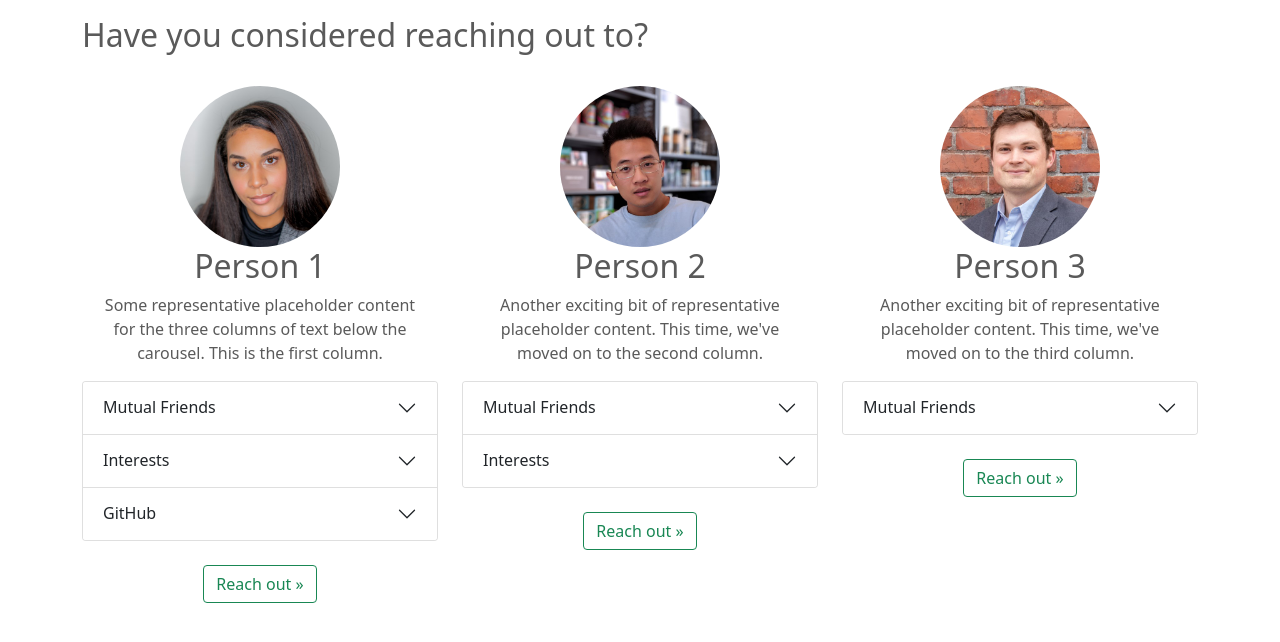
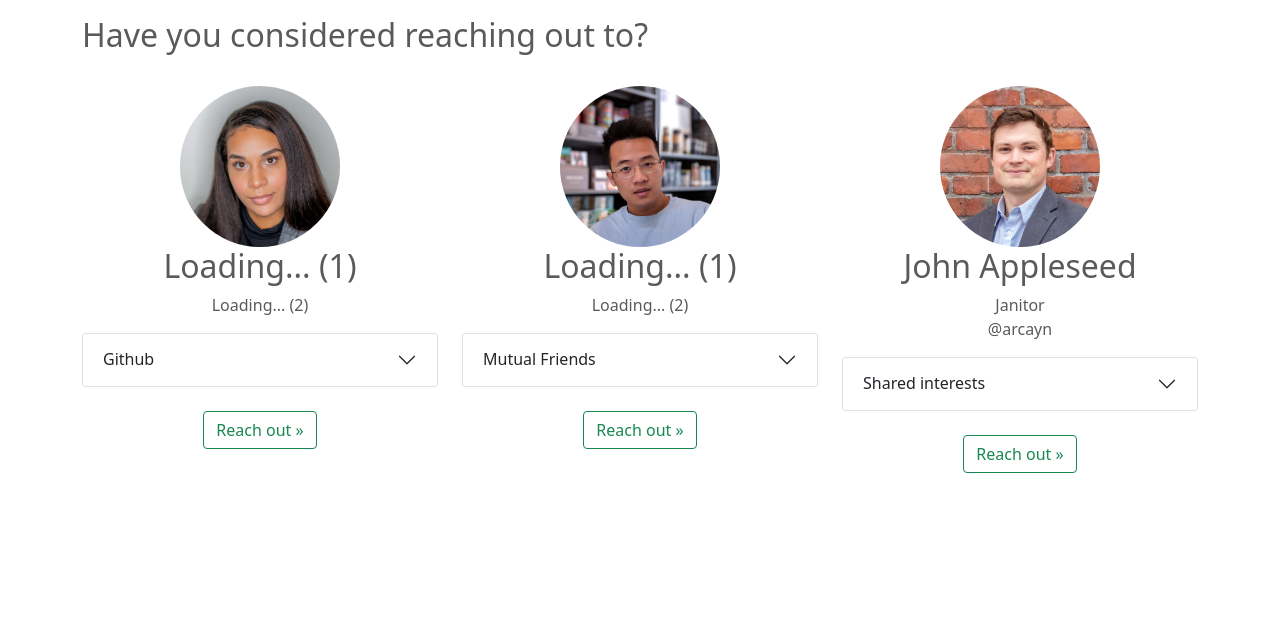
Before and after one commit to charlielidbury/teapoint, a Node project: template client/views/dashboard.ejs in a window 1280 px wide. Shown: the part 56-698 px from the top of the page. Run offline with Node 20 templates, Linux system fonts and the light colour scheme; the template is opened without the code that fills it, so the values that code supplies are empty.

Commit message:
somewhat demoable

```diff
--- a/client/views/dashboard.ejs
+++ b/client/views/dashboard.ejs
@@ -43,8 +43,31 @@
 
     <!-- Custom styles for this template -->
     <link href="carousel.css" rel="stylesheet">
+
+    <script>
+      async function populateData() {
+        const res = await fetch("http://localhost:5000/get_reccomendations?uid=2")
+          .catch(e => console.error(e));
+
+        const data = await res.json();
+        console.log({data})
+        const { git, /* interests,*/ mutuals } = data;
+
+        document.getElementById("person1").innerHTML = "Jane Doe" // git.name;
+        document.getElementById("caption1").innerHTML = "Junior Software Engineer<br>github.com/ethanrange" // `${git.title}<br>@${git.github}`;
+        document.getElementById("acordian1").innerHTML = "You both code in Java" // `You both code in ${git.con.join(", ")}`;
+
+        document.getElementById("person2").innerHTML = mutuals.name;
+        document.getElementById("caption2").innerHTML = `${mutuals.title}<br>@${mutuals.github}`;
+        document.getElementById("acordian2").innerHTML = `You both know ${mutuals.con.join(", ")}`;
+
+        // document.getElementById("person3").innerHTML = interests.name;
+        // document.getElementById("caption3").innerHTML = `${interests.title}<br>@${interests.github}`;
+        // document.getElementById("acordian3").innerHTML = `You both code in ${interests.con.join(", ")}`;
+      }
+    </script>
   </head>
-  <body>
+  <body onload="populateData()">
 
 <header>
   <nav class="navbar navbar-expand-md navbar-dark fixed-top bg-dark">
@@ -82,42 +105,25 @@
     <div class="row">
       <div class="col-lg-4">
         <img src="/public/Headshots/JaneDoe.jpg" class="rounded-circle" style="width:45%" alt="Sample image">
-        <h2>Person 1</h2>
-        <p>Some representative placeholder content for the three columns of text below the carousel. This is the first column.</p>
+        <h2 id="person1">Loading... (1)</h2>
+        <p id="caption1">Loading... (2)</p>
         <div class="accordion" id="accordionExample">
             <div class="accordion-item">
               <h2 class="accordion-header" id="headingOne">
-                <button class="accordion-button collapsed btn-outline-primary" type="button" data-bs-toggle="collapse" data-bs-target="#ColOne_collapseOne" aria-expanded="true" aria-controls="collapseOne">
-                  Mutual Friends
+                <button
+                  class="accordion-button collapsed btn-outline-primary"
+                  type="button"
+                  data-bs-toggle="collapse"
+                  data-bs-target="#ColOne_collapseOne"
+                  aria-expanded="true"
+                  aria-controls="collapseOne"
+                >
+                  Github
                 </button>
               </h2>
               <div id="ColOne_collapseOne" class="accordion-collapse collapse " aria-labelledby="headingOne" data-bs-parent="#accordionExample">
                 <div class="accordion-body">
-                  <strong>This is the first item's accordion body.</strong> It is shown by default, until the collapse plugin adds the appropriate classes that we use to style each element. These classes control the overall appearance, as well as the showing and hiding via CSS transitions. You can modify any of this with custom CSS or overriding our default variables. It's also worth noting that just about any HTML can go within the <code>.accordion-body</code>, though the transition does limit overflow.
-                </div>
-              </div>
-            </div>
-            <div class="accordion-item">
-              <h2 class="accordion-header" id="headingTwo">
-                <button class="accordion-button collapsed btn-outline-primary" type="button"  data-bs-toggle="collapse" data-bs-target="#ColOne_collapseTwo" aria-expanded="false" aria-controls="collapseTwo">
-                  Interests
-                </button>
-              </h2>
-              <div id="ColOne_collapseTwo" class="accordion-collapse collapse" aria-labelledby="headingTwo" data-bs-parent="#accordionExample">
-                <div class="accordion-body">
-                  <strong>This is the second item's accordion body.</strong> It is hidden by default, until the collapse plugin adds the appropriate classes that we use to style each element. These classes control the overall appearance, as well as the showing and hiding via CSS transitions. You can modify any of this with custom CSS or overriding our default variables. It's also worth noting that just about any HTML can go within the <code>.accordion-body</code>, though the transition does limit overflow.
-                </div>
-              </div>
-            </div>
-            <div class="accordion-item">
-              <h2 class="accordion-header" id="headingThree">
-                <button class="accordion-button collapsed btn-outline-primary" type="button" data-bs-toggle="collapse" data-bs-target="#collapseThree" aria-expanded="false" aria-controls="collapseThree">
-                  GitHub
-                </button>
-              </h2>
-              <div id="collapseThree" class="accordion-collapse collapse" aria-labelledby="headingThree" data-bs-parent="#accordionExample">
-                <div class="accordion-body">
-                  <strong>This is the third item's accordion body.</strong> It is hidden by default, until the collapse plugin adds the appropriate classes that we use to style each element. These classes control the overall appearance, as well as the showing and hiding via CSS transitions. You can modify any of this with custom CSS or overriding our default variables. It's also worth noting that just about any HTML can go within the <code>.accordion-body</code>, though the transition does limit overflow.
+                  <strong><div id="acordian1">Loading... (3)</div></strong>
                 </div>
               </div>
             </div>
@@ -129,8 +135,8 @@
       </div><!-- /.col-lg-4 -->
       <div class="col-lg-4">
         <img src="/public/Headshots/JoeBloggs.jpg" class="rounded-circle" style="width:45%" alt="Sample image">
-        <h2>Person 2</h2>
-        <p>Another exciting bit of representative placeholder content. This time, we've moved on to the second column.</p>
+        <h2 id="person2">Loading... (1)</h2>
+        <p id="caption2">Loading... (2)</p>
         <div class="accordion" id="accordionExample">
             <div class="accordion-item">
               <h2 class="accordion-header" id="headingOne">
@@ -140,19 +146,7 @@
               </h2>
               <div id="ColTwo_collapseOne" class="accordion-collapse collapse " aria-labelledby="headingOne" data-bs-parent="#accordionExample">
                 <div class="accordion-body">
-                  <strong>This is the first item's accordion body.</strong> It is shown by default, until the collapse plugin adds the appropriate classes that we use to style each element. These classes control the overall appearance, as well as the showing and hiding via CSS transitions. You can modify any of this with custom CSS or overriding our default variables. It's also worth noting that just about any HTML can go within the <code>.accordion-body</code>, though the transition does limit overflow.
-                </div>
-              </div>
-            </div>
-            <div class="accordion-item">
-              <h2 class="accordion-header" id="headingTwo">
-                <button class="accordion-button collapsed btn-outline-primary" type="button"    data-bs-toggle="collapse" data-bs-target="#ColTwo_collapseTwo" aria-expanded="false" aria-controls="collapseTwo">
-                  Interests
-                </button>
-              </h2>
-              <div id="ColTwo_collapseTwo" class="accordion-collapse collapse" aria-labelledby="headingTwo" data-bs-parent="#accordionExample">
-                <div class="accordion-body">
-                  <strong>This is the second item's accordion body.</strong> It is hidden by default, until the collapse plugin adds the appropriate classes that we use to style each element. These classes control the overall appearance, as well as the showing and hiding via CSS transitions. You can modify any of this with custom CSS or overriding our default variables. It's also worth noting that just about any HTML can go within the <code>.accordion-body</code>, though the transition does limit overflow.
+                  <strong id="acordian2">Loading... (3)</strong>
                 </div>
               </div>
             </div>
@@ -164,18 +158,18 @@
       <div class="col-lg-4">
         <img src="/public/Headshots/JohnAppleseed.jpg" class="rounded-circle" style="width:45%" alt="Sample image">
 
-        <h2>Person 3</h2>
-        <p>Another exciting bit of representative placeholder content. This time, we've moved on to the third column.</p>
+        <h2 id="person3">John Appleseed</h2>
+        <p id="caption3">Janitor<br>@arcayn</p>
         <div class="accordion" id="accordionExample">
             <div class="accordion-item">
               <h2 class="accordion-header" id="headingOne">
                 <button class="accordion-button collapsed btn-outline-primary" type="button" data-bs-toggle="collapse" data-bs-target="#collapseOne" aria-expanded="true" aria-controls="collapseOne">
-                  Mutual Friends
+                  Shared interests
                 </button>
               </h2>
               <div id="collapseOne" class="accordion-collapse collapse " aria-labelledby="headingOne" data-bs-parent="#accordionExample">
                 <div class="accordion-body">
-                  <strong>This is the first item's accordion body.</strong> It is shown by default, until the collapse plugin adds the appropriate classes that we use to style each element. These classes control the overall appearance, as well as the showing and hiding via CSS transitions. You can modify any of this with custom CSS or overriding our default variables. It's also worth noting that just about any HTML can go within the <code>.accordion-body</code>, though the transition does limit overflow.
+                  <strong id="accordion3">You are both interested in Dungeons & Dragons</strong>
                 </div>
               </div>
             </div>
--- a/client/views/login.ejs
+++ b/client/views/login.ejs
@@ -41,7 +41,7 @@
   <body class="text-center">
 
 <main class="form-signin">
-  <form  method="POST">
+  <form method="GET" action="/dashboard">
     <img src= "/public/Images/TeaPoint.jpg" class="img-fluid" alt="...">
 
     <br>
```
Also changed, not shown: 1 other file.
